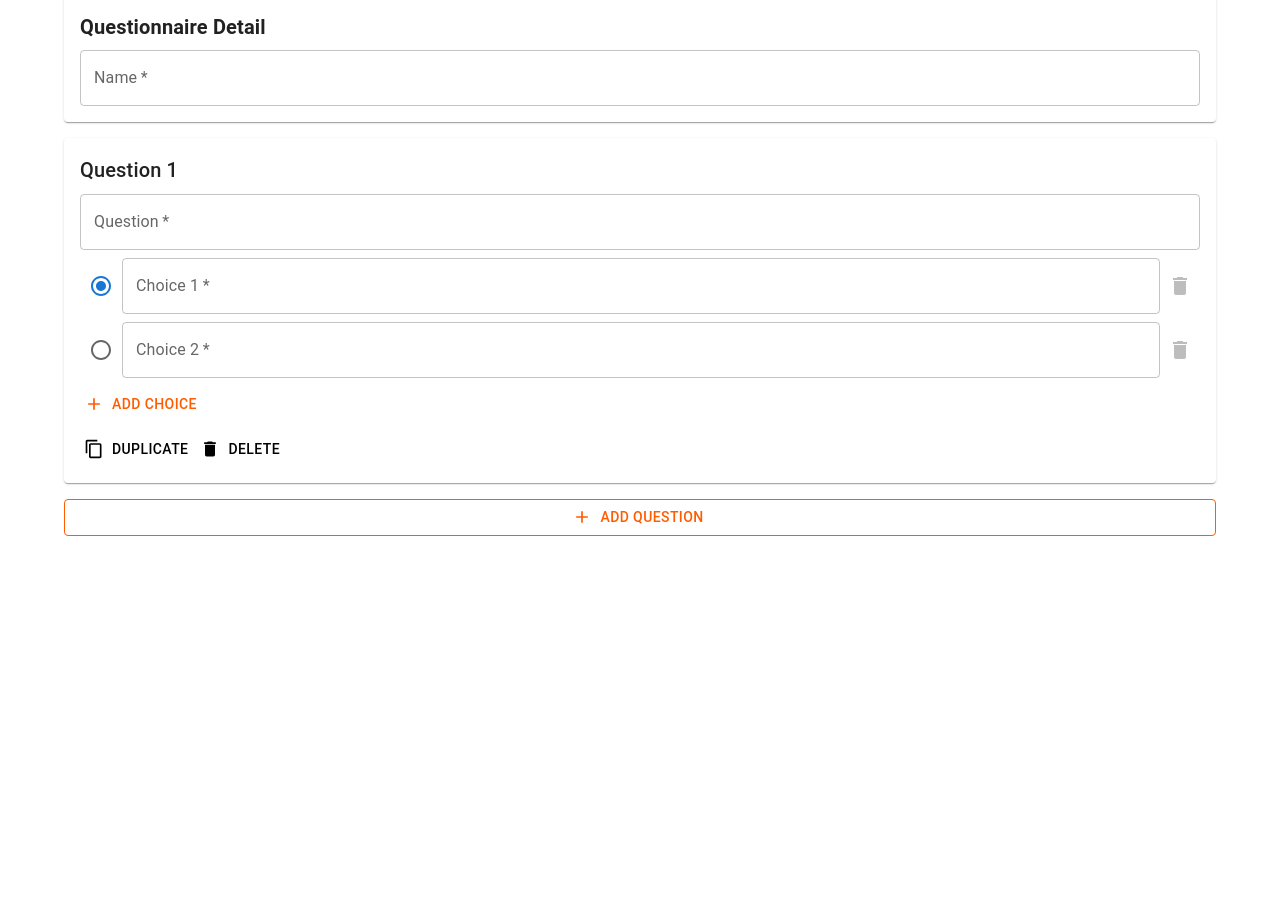
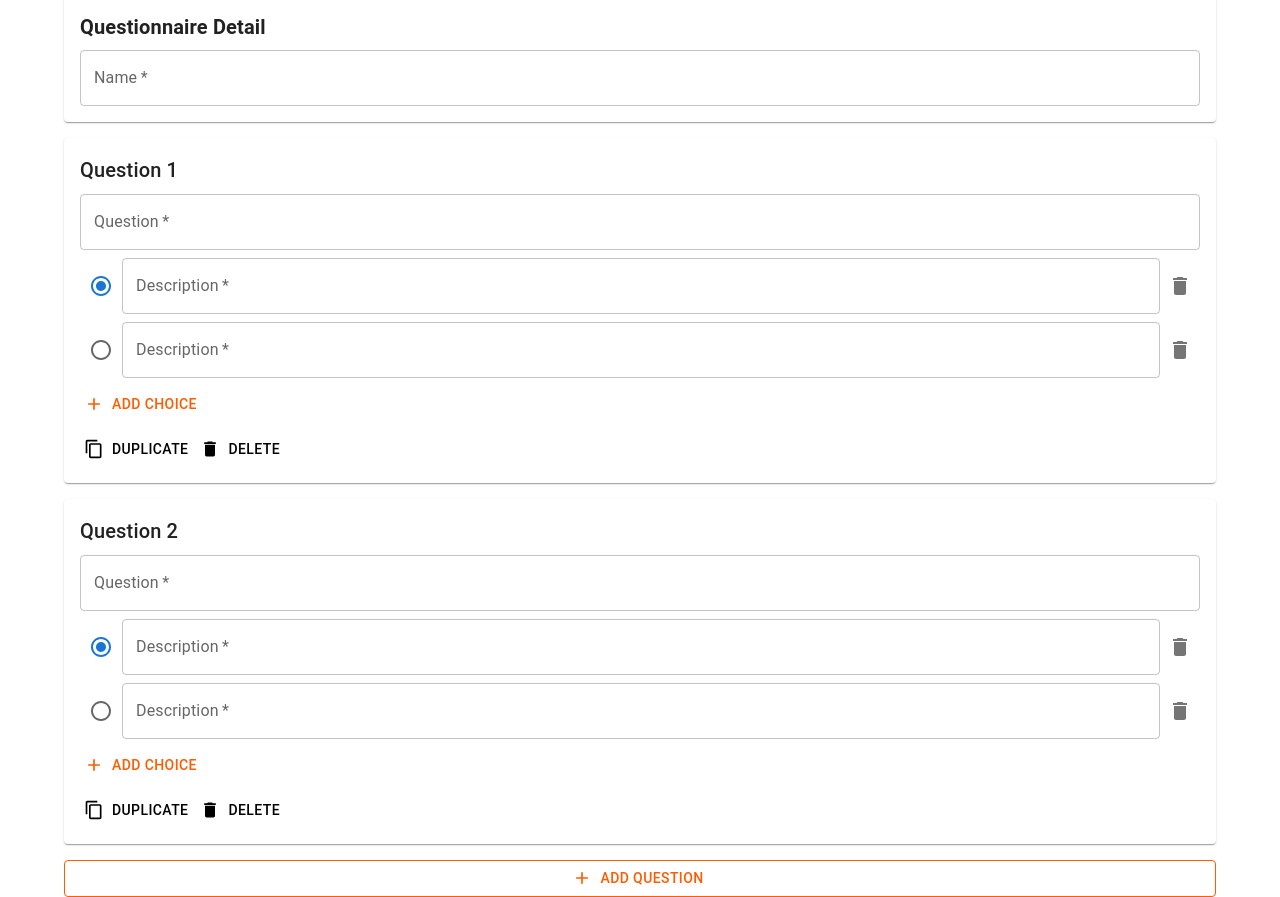
Before and after one commit to tortor1011/test3-foxbith-jantor, a Next.js app: page / in a window 1280 px wide. Shown: the part 180-1077 px from the top of the page. Before the commit the page ends 800 px from the top, so only its background shows below. Built offline with nearby package versions, Linux system fonts and the light colour scheme.

Commit message:
roll back

```diff
--- a/package.json
+++ b/package.json
@@ -17,6 +17,7 @@
     "next": "15.3.2",
     "react": "^19.0.0",
     "react-dom": "^19.0.0",
+    "react-hook-form": "^7.56.4",
     "yup": "^1.6.1"
   },
   "devDependencies": {
--- /dev/null
+++ b/src/app/components/onlyform.tsx
@@ -0,0 +1,97 @@
+"use client"
+import React from 'react';
+import {
+  Box,
+  Button,
+  Container,
+  IconButton,
+  Radio,
+  TextField,
+  Typography,
+  Paper
+} from '@mui/material';
+import { Add, Delete, ContentCopy } from '@mui/icons-material';
+import fox from "../../../public/fox-face.png"
+import Image from "next/image"
+
+
+const handleSubmit = () => {
+    console.log("ggggg")
+}
+
+const FormQuestion = () => {
+  return (
+    <>
+     <Paper sx={{ p: 2, mb: 1, width: "100%" ,display:"flex"}}>
+           <Image src={fox} alt="Fox face" style={{ width: 24, height: 24,marginRight:"8px", }} />
+          <Typography variant="h6" gutterBottom style={{fontWeight:600}}>Foxbith Questionnaire</Typography>
+          </Paper>
+          <Paper sx={{p:2,mb: 2, width: "100%" ,display:"flex",justifyContent:"flex-end",gap:2}}>
+            <Button variant="outlined" sx={{  borderColor: "#FF5C00",
+                  fontFamily: "Prompt",
+                  color: "#FF5C00"}}>Cancel</Button>
+            <Button
+                variant="contained"
+                color="warning"
+                sx={{
+                  width: "180px",
+                  height: "48px",
+                  borderRadius: 2,
+                  fontFamily: "Prompt",
+
+                }}
+              >
+                Save
+              </Button>
+          </Paper>
+
+    <Container>
+
+
+      <Paper sx={{ p: 2, mb: 2 }}>
+        <Typography variant="h6" gutterBottom style={{fontWeight:600}}>Questionnaire Detail</Typography>
+        <TextField fullWidth label="Name" required />
+      </Paper>
+
+      {[1, 2].map((num) => (
+        <Paper key={num} sx={{ p: 2, mb: 2 }}>
+          <Typography variant="h6">Question {num}</Typography>
+          <TextField fullWidth label="Question" required sx={{ my: 1 }} />
+
+          <Box sx={{ display: 'flex', alignItems: 'center', mb: 1 }}>
+            <Radio checked />
+            <TextField label="Description" required fullWidth defaultValue="" />
+            <IconButton><Delete /></IconButton>
+          </Box>
+
+          <Box sx={{ display: 'flex', alignItems: 'center', mb: 1 }}>
+            <Radio />
+            <TextField label="Description" required fullWidth defaultValue="" />
+            <IconButton><Delete /></IconButton>
+          </Box>
+
+          <Button startIcon={<Add />} style={{ color: "#FF5C00" }}>Add Choice</Button>
+
+          <Box mt={1}>
+            <Button startIcon={<ContentCopy />} style={{ color: "black" }} >Duplicate</Button>
+            <Button startIcon={<Delete />} style={{ color: "black" }}>Delete</Button>
+          </Box>
+        </Paper>
+      ))}
+
+      <Button fullWidth variant="outlined" startIcon={<Add />} sx={{
+      color: "#FF5C00",
+      borderColor: "#FF5C00",
+      '&:hover': {
+        borderColor: "#FF5C00",
+        backgroundColor: "rgba(255,92,0,0.04)"
+      }
+    }}>Add Question</Button>
+
+
+    </Container>
+    </>
+  );
+};
+
+export default FormQuestion;
--- a/src/app/page.tsx
+++ b/src/app/page.tsx
@@ -2,12 +2,13 @@ import Image from "next/image";
 import styles from "./page.module.css";
 import QuestionnaireForm from "./components/questionnaire";
 import FormQuestion from "./components/form"
+import Only from "./components/onlyform"
 
 
 export default function Home() {
   return (
     <div >
-      <FormQuestion />
+      <Only />
 
     </div>
   );
```
Also changed, not shown: 1 other file (tests, documents, lock files or other folders).
